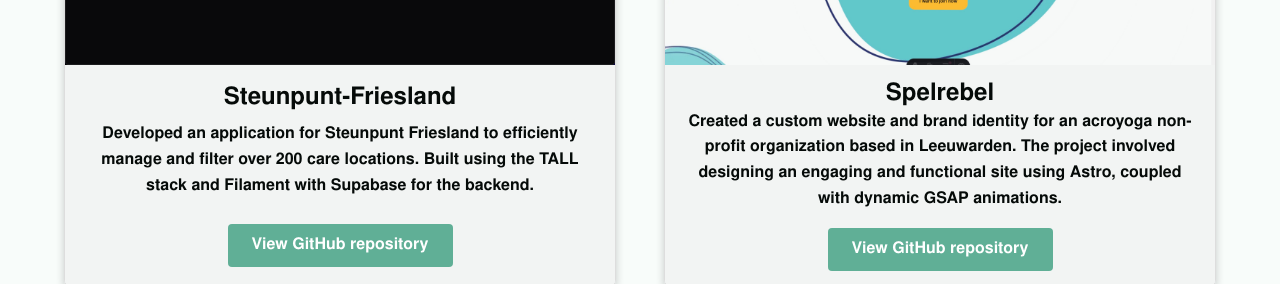
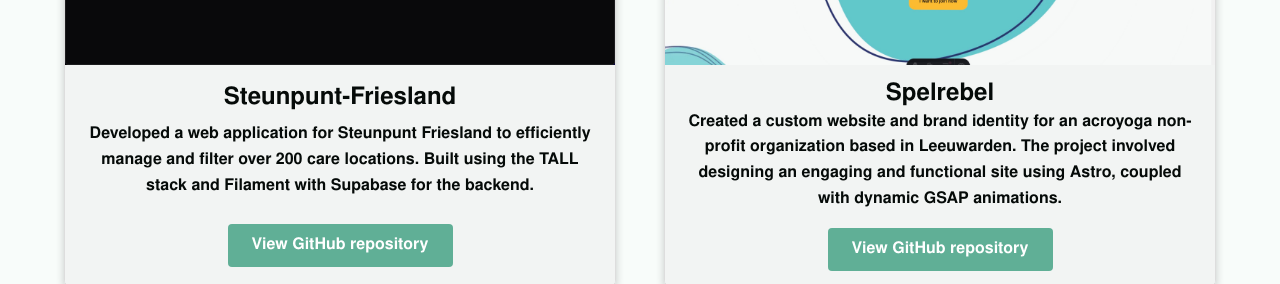
Before and after one commit to JurrevE/portfolio, a React (Vite) app: page / in a window 1280 px wide. Shown: the part 2360-2644 px from the top of the page. Built offline with nearby package versions, Linux system fonts and the light colour scheme.

Commit message:
spelling

```diff
--- a/src/assets/MainContent.jsx
+++ b/src/assets/MainContent.jsx
@@ -12,7 +12,7 @@
 		{
 			title: "Steunpunt-Friesland ",
 			description:
-				"Developed an application for Steunpunt Friesland to efficiently manage and filter over 200 care locations. Built using the TALL stack and Filament with Supabase for the backend.",
+				"Developed a web application for Steunpunt Friesland to efficiently manage and filter over 200 care locations. Built using the TALL stack and Filament with Supabase for the backend.",
 			imageSrc: "/steunpuntfrieslandpic.jpg",
 			projectLink: "https://youtu.be/ye9dtZE4PvQ",
 			repoLink: "https://github.com/JurrevE/Steunpunt-Friesland",
```
